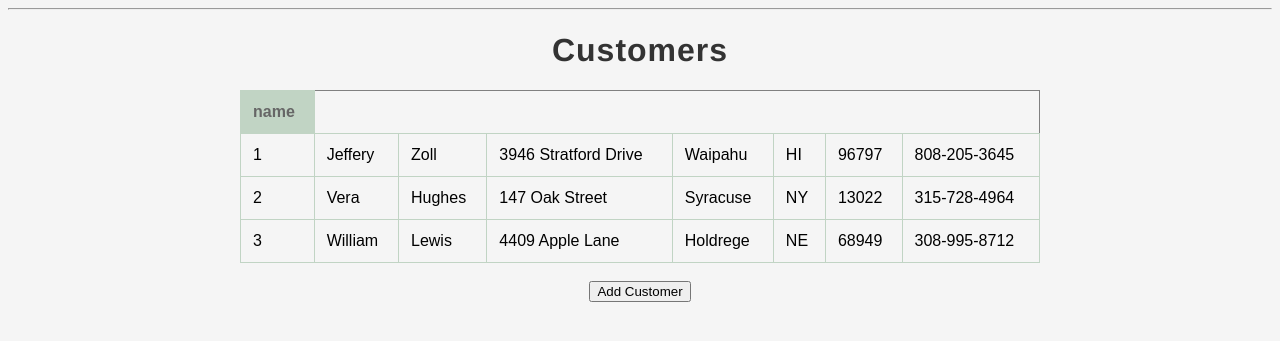
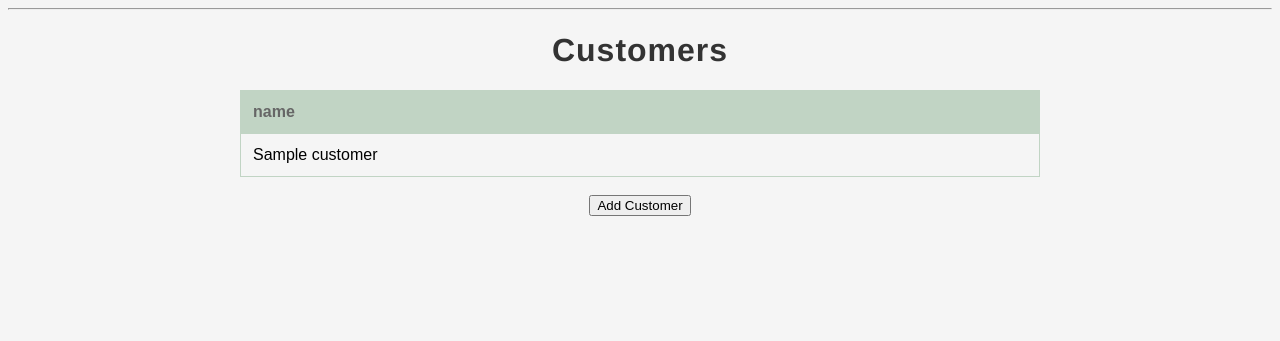
Before and after one commit to JakubSero/CS340-GroceryProject, a Flask app: template templates/customers.j2 in a window 1280 px wide. Shown: the part 26-367 px from the top of the page. Run offline with Flask 2, Linux system fonts and the light colour scheme; the template is opened without the code that fills it: most values are stand-ins (such as "Sample title", 1, 10 or a date in 2020); some libraries are stand-ins or nearby versions.

Commit message:
newest for step 5

```diff
--- a/templates/customers.j2
+++ b/templates/customers.j2
@@ -1,9 +1,10 @@
-<link rel="stylesheet" type="text/css" href="../static/style1.css">
+<!DOCTYPE html>
+<html lang="en">
 <head>
 	<title>Customers</title>
-	<!-- <link href="style.css" rel="stylesheet" type="text/css" /> -->
+    <link rel="stylesheet" type="text/css" href="../static/style1.css">
 	<script language="JavaScript">
-	function showform(dowhat) {
+	function showform(dowhat, id) {
 		/*
 		 * four DIVS: browse, insert, update, delete
 		 * this function sets one visible the others not
@@ -12,23 +13,20 @@
 			document.getElementById('browse').style.display = 'none';
 			document.getElementById('insert').style.display = 'block';
 			document.getElementById('edit').style.display = 'none';
-			document.getElementById('delete').style.display = 'none';
-		} else if(dowhat == 'all') {
+		}else if(dowhat == 'all') {
 			document.getElementById('browse').style.display = 'block';
 			document.getElementById('insert').style.display = 'block';
 			document.getElementById('edit').style.display = 'block';
-			document.getElementById('delete').style.display = 'block';
 		} else { //by default display browse
 			document.getElementById('browse').style.display = 'block';
 			document.getElementById('insert').style.display = 'none';
 			document.getElementById('edit').style.display = 'none';
-			document.getElementById('delete').style.display = 'none';
 		}
 	}
 	function newCustomer() {
 		showform('insert');
 	}
-	function browseCustomers() {
+	function browsePeople() {
 		showform('browse');
 	}
 	function showAll() {
@@ -36,85 +34,79 @@
 	}
 	</script>
 </head>
-<body onload="browseCustomers()">
-    <nav>[ <a href="/">Homepage</a> | <a href="/customers/">Customers</a> | <a href="/orders">Orders</a> | <a href="/receipts">Receipts</a> | <a href="/items">Items</a> | <a href="/order_items">Order_Items</a> | <a href="/receipt_items">Receipt_Items</a>]</nav><hr>
+
+<body onload="browsePeople()">
+    <form>
+        <nav>[ <a href="/">Homepage</a> | <a href="/customers">Customers</a> | <a href="/orders">Orders</a> | <a href="/receipts">Receipts</a> | <a href="/items">Items</a> | <a href="/order_items">Order_Items</a> | <a href="/receipt_items">Receipt_Items</a>]</nav>
+    </form>
+    <hr>
 	<div id="browse">
+            <!-- <p>Customers</p> -->
+            <div>
+                <table border = "1" cellpadding="5">
                     <h1 class="com-name">Customers</h1>
-        <table border = "1" cellpadding="5">
-        <tbody>
+                    <tdead>
                         <tr>
                             {% for key in Customers[0].keys() %}
                             <th>{{key}}</th>
                             {% endfor %}
 
+
                         </tr>
+                    </tdead>
+                    <tbody>
+                    {% for customers in Customers %}
                     <tr>
-                <td>1</td>
-                <td>Jeffery</td>
-                <td>Zoll</td>
-                <td>3946 Stratford Drive</td>
-                <td>Waipahu</td>
-                <td>HI</td>
-                <td>96797</td>
-                <td>808-205-3645</td>
+                        {% for key in Customers[1].keys() %}
+                        <td>{{customers[key]}}</td>
+                        {% endfor %}
+
                     </tr>
-            <tr>
-                <td>2</td>
-                <td>Vera</td>
-                <td>Hughes</td>
-                <td>147 Oak Street</td>
-                <td>Syracuse</td>
-                <td>NY</td>
-                <td>13022</td>
-                <td>315-728-4964</td>
-            </tr>
-            <tr>
-                <td>3</td>
-                <td>William</td>
-                <td>Lewis</td>
-                <td>4409 Apple Lane</td>
-                <td>Holdrege</td>
-                <td>NE</td>
-                <td>68949</td>
-                <td>308-995-8712</td>
-            </tr>
+                    {% endfor %}
                     </tbody>
-
-
                 </table>
                 <br>
                 <input2>
-            <input type="submit" value="Add Customer" name="Create_Customer" onClick="newCustomer()">
+                <input type="submit" value="Add Customer" name="Edit_Customer" onClick="newCustomer()">
             </input2>
             </div>
-    <div id="insert" style="display: none">
-        <form id="insert" action="/customers" method="post">
+
+	</div>	<!-- browse -->
+
+	<div id="insert">
+		<!-- form to INSERT new data-->
+		<form id="insertCustomer" action="/insert_customer" method="post">
 			<legend><strong>Add Customer</strong></legend>
                 <fieldset>
-                <label>First Name</label>
-                <input type="text" class="form-control" id="fname" name="fname" pattern="[A-Za-z0-9]{1,45}" placeholder="first name" required>
 
-                <label>Last Name</label>
-                <input type="text" class="form-control" id="lname" name="lname" pattern="[A-Za-z0-9]{1,45}" placeholder="last name" required>
+                    <label for="make">Customer Number:</label>
+                    <input type="text" class="form-control" id="customer_num" name="customer_num" pattern="[0-9]+" placeholder="Number id" required>
 
-                <label>Street</label>
-                <input type="text" class="form-control" id="street" name="street" pattern="[A-Za-z0-9-]{1,45}" placeholder="Street address" required>
+                    <label for="make">First Name:</label>
+                    <input type="text" class="form-control" id="customer_first_name" name="customer_first_name" placeholder="" required>
 
-                <label>City</label>
-                <input type="text" class="form-control" id="city" name="city" pattern="[A-Za-z0-9]{1,45}" placeholder="City name" required>
+                    <label for="make">Last Name:</label>
+                    <input type="text" class="form-control" id="customer_last_name" name="customer_last_name" placeholder="" required>
 
-                <label>State</label>
-                <input type="text" class="form-control" id="state" name="state" pattern="[A-Za-z0-9]{2}" placeholder="Two letter abbreviation" required>
+                    <label for="make">Mailing Address:</label>
+                    <input type="text" class="form-control" id="customer_street" name="customer_street" placeholder="" required>
 
-                <label>Zipcode</label>
-                <input type="text" class="form-control" id="zip" name="zip" pattern="[0-9-]{1,10}" placeholder="01234 or 01234-1234" required>
+                    <label for="make">City:</label>
+                    <input type="text" class="form-control" id="customer_city" name="customer_city" placeholder="" required>
 
-                <label>Phone Number</label>
-                <input type="text" class="form-control" id="phonenum" name="phonenum" pattern="[0-9-]{1,45}" placeholder="123-123-1234" required>
+                    <label for="make">State:</label>
+                    <input type="text" class="form-control" id="customer_state" name="customer_state" placeholder="" required>
+
+                    <label for="make">Zip Code:</label>
+                    <input type="text" class="form-control" id="customer_zip" name="customer_zip" placeholder="" required>
+
+                    <label for="make">Phone Number:</label>
+                    <input type="text" class="form-control" id="customer_phone" name="customer_phone" placeholder="" required>
                 </fieldset>
+
+            <!-- Create 'Add Person' and 'Cancel' buttons -->
 			<input type="submit" value="Add Customer" name="Add_Customer" class="btn btn-primary" style="margin:.5rem;">
-			<input class="btn" type="button" value="Cancel" onClick="browseCustomers()">
+			<input class="btn" type="button" value="Cancel" onClick="browsePeople()">
         </form>
-
-    </div>
 </body>
+</html>
--- a/templates/index.html
+++ b/templates/index.html
@@ -5,7 +5,7 @@
 </head>
 <body>
     <h1 class="com-name">Grocery Oasis</h1>
-    <nav>[ <a href="/">Homepage</a> | <a href="/customers/">Customers</a> | <a href="/orders">Orders</a> | <a href="/receipts">Receipts</a> | <a href="/items">Items</a> | <a href="/order_items">Order_Items</a> | <a href="/receipt_items">Receipt_Items</a>]</nav>
+    <nav>[ <a href="/">Homepage</a> | <a href="/customers">Customers</a> | <a href="/orders">Orders</a> | <a href="/receipts">Receipts</a> | <a href="/items">Items</a> | <a href="/order_items">Order_Items</a> | <a href="/receipt_items">Receipt_Items</a>]</nav>
     <hr>
     <p>Grocery Oasis is an online grocery store with an annual revenue of $5 million. On
         average the website serves 1000 customers weekly. Each transaction is said to average $100. The
```
Also changed, not shown: templates/items.j2 (+13 -10 lines), templates/receipts.j2 (added, +157 -0 lines), templates/orders.html (line endings or trailing spaces), templates/receipt_items.html (line endings or trailing spaces). Lines whose indentation alone changed are shown as unchanged.
